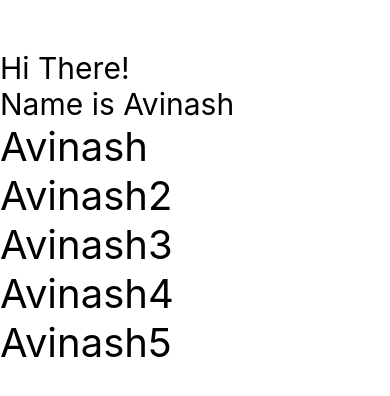
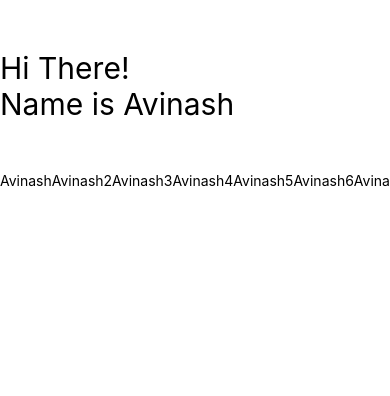
Before and after one commit to anchal66/ReactNativeTut, a React Native app: screen / in a window 390 px wide. Shown: the top 396 px of the page. Built offline with nearby package versions, Linux system fonts and the light colour scheme.

Commit message:
Props for FlatList horizontal

```diff
--- a/src/screens/ListScreen.js
+++ b/src/screens/ListScreen.js
@@ -8,11 +8,16 @@ export default function ListScreen(){
         {name: 'Avinash2'},
         {name: 'Avinash3'},
         {name: 'Avinash4'},
-        {name: 'Avinash5'}
+        {name: 'Avinash5'},
+        {name: 'Avinash6'},
+        {name: 'Avinash7'},
+        {name: 'Avinash8'},
     ]
 
     return (
     <FlatList
+        horizontal={true}
+        showsHorizontalScrollIndicator={false}
         keyExtractor={friend=> friend.name}
         data={friends}
         renderItem={({item})=>{
@@ -25,6 +30,6 @@ export default function ListScreen(){
 
 const styles=StyleSheet.create({
     listScreen:{
-        fontSize: 40
+        marginVertical: 50
     }
 });
```
